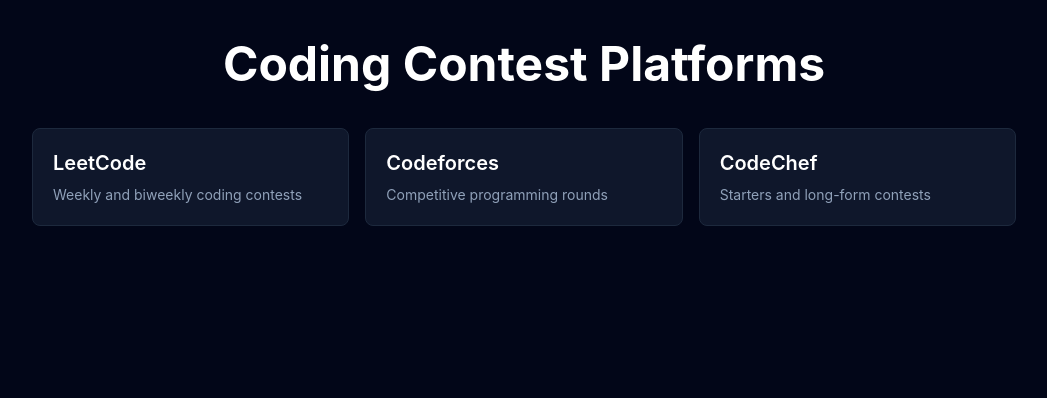
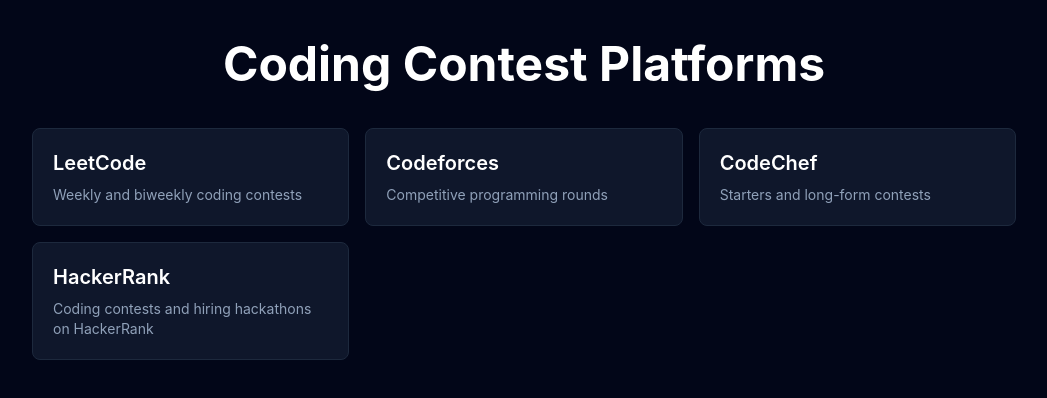
Before and after one commit to kartavyaarya111/Coding-Contest-fetch, a React (Vite) app in the folder frontend/: page / in a window 1280 px wide. Shown: the top 398 px of the page, without its empty margins (116-1163 px from the left). Built offline with nearby package versions, Linux system fonts and the light colour scheme.

Commit message:
Hackerrank added

```diff
--- a/frontend/src/data/platforms.ts
+++ b/frontend/src/data/platforms.ts
@@ -16,4 +16,9 @@
     name: "CodeChef",
     description: "Starters and long-form contests",
   },
+  {
+    id: "hackerrank",
+    name: "HackerRank",
+    description: "Coding contests and hiring hackathons on HackerRank",
+  },
 ];
--- a/frontend/src/pages/PlatformPage.tsx
+++ b/frontend/src/pages/PlatformPage.tsx
@@ -53,7 +53,7 @@
       />
 
       <ContestSection
-        title={`Past ${platform?.name ?? ""} Contests`}
+        title={`Past ${platform?.name ?? ""} Contests [Last 30 Days]`}
         contests={contests.past}
       />
     </main>
```
